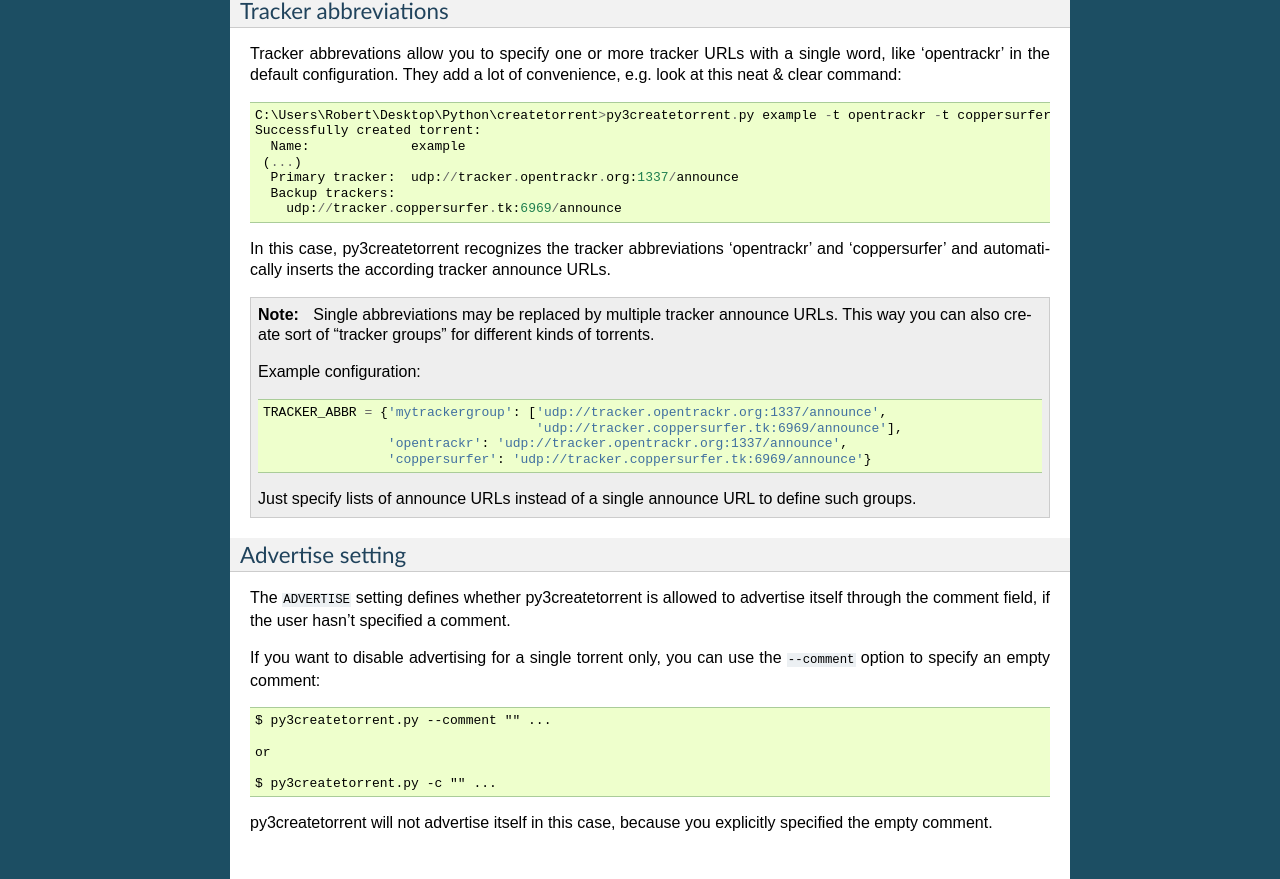
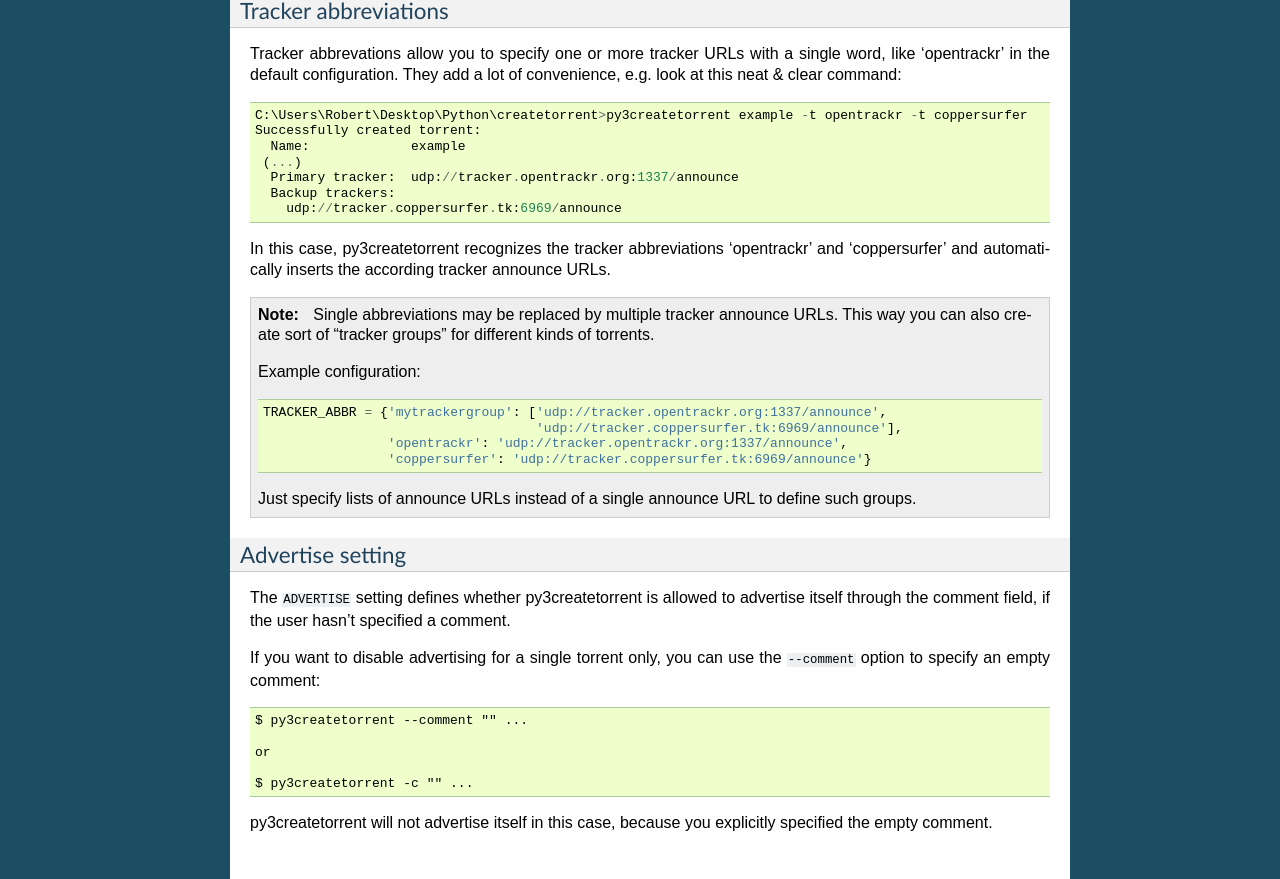
Before and after one commit to rsnitsch/py3createtorrent, a Sphinx documentation site: the page built from docs/source/user.rst, in a window 1280 px wide and 1400 px high, scrolled down 8465 px. Shown: the part 458-1337 px from the top of the window. Built offline with Sphinx 7.4.7, drawn with Linux system fonts in a browser that asks for light colours; some of the changed text lies outside the part shown.

```diff
--- a/docs/source/user.rst
+++ b/docs/source/user.rst
@@ -127,19 +127,19 @@ Specifying trackers (``-t``, ``--tracker``)
 
 One or multiple tracker URLs can be specified using the ``-t`` or ``--tracker`` switch. Single tracker example::
 
-    py3createtorrent.py -t udp://tracker.opentrackr.org:1337/announce my_data_folder/
+    py3createtorrent -t udp://tracker.opentrackr.org:1337/announce my_data_folder/
 
 This is equivalent to the short form using the :ref:`tracker abbreviation <tracker_abbreviations>` for opentrackr.org::
 
-    py3createtorrent.py -t opentrackr my_data_folder/
+    py3createtorrent -t opentrackr my_data_folder/
 
 For multiple trackers, just use ``-t`` repeatedly. Multiple tracker example::
 
-    py3createtorrent.py -t udp://tracker.opentrackr.org:1337/announce -t udp://tracker.coppersurfer.tk:6969/announce -t udp://tracker.cyberia.is:6969/announce my_data_folder/
+    py3createtorrent -t udp://tracker.opentrackr.org:1337/announce -t udp://tracker.coppersurfer.tk:6969/announce -t udp://tracker.cyberia.is:6969/announce my_data_folder/
 
 This is equivalent to the short form using the tracker abbreviations::
 
-    py3createtorrent.py -t opentrackr -t coppersurfer -t cyberia my_data_folder/
+    py3createtorrent -t opentrackr -t coppersurfer -t cyberia my_data_folder/
 
 .. automatically_add_best_trackers:
 
@@ -167,7 +167,7 @@ to specify multiple DHT bootstrap nodes.
 
 Example::
 
-    py3createtorrent.py --node router.bittorrent.com,8991 --node second.node.com,1337 my_data_folder/
+    py3createtorrent --node router.bittorrent.com,8991 --node second.node.com,1337 my_data_folder/
 
 It is recommended to specify some DHT bootstrap nodes for trackerless torrents.
 
@@ -354,11 +354,11 @@ Example 1 - from directory, no options, default behaviour
 
 **Command**::
 
-   C:\Users\Robert\Desktop\Python\createtorrent>py3createtorrent.py example -t udp://tracker.opentrackr.org:1337/announce
+   C:\Users\Robert\Desktop\Python\createtorrent>py3createtorrent example -t udp://tracker.opentrackr.org:1337/announce
 
 Alternative, equivalent command using a tracker abbreviation for convenience::
 
-   C:\Users\Robert\Desktop\Python\createtorrent>py3createtorrent.py example -t opentrackr
+   C:\Users\Robert\Desktop\Python\createtorrent>py3createtorrent example -t opentrackr
 
 **Effect**:
 Creates example.torrent inside the current directory.
@@ -380,7 +380,7 @@ Example 2 - from directory, excluding subfolders
 
 **Command**::
 
-   C:\Users\Robert\Desktop\Python\createtorrent>py3createtorrent.py -e example\subfolder example -t udp://tracker.opentrackr.org:1337/announce
+   C:\Users\Robert\Desktop\Python\createtorrent>py3createtorrent -e example\subfolder example -t udp://tracker.opentrackr.org:1337/announce
 
 **Effect**:
 Creates example.torrent inside the current directory. example\subfolder has
@@ -389,7 +389,7 @@ been excluded.
 .. tip::
    Of course you can exclude multiple subfolders, e.g.::
 
-      py3createtorrent.py -e exclusion1 -e exclusion2 yourfolder -t tracker-url
+      py3createtorrent -e exclusion1 -e exclusion2 yourfolder -t tracker-url
 
 In µTorrent it will look like this:
 
@@ -400,13 +400,13 @@ Example 3 - from directory, excluding files
 
 **Command**::
 
-   C:\Users\Robert\Desktop\Python\createtorrent>py3createtorrent.py -e example\anotherimage.jpg -e example\subfolder\10_more_minutes_please.JPG example -t udp://tracker.opentrackr.org:1337/announce
+   C:\Users\Robert\Desktop\Python\createtorrent>py3createtorrent -e example\anotherimage.jpg -e example\subfolder\10_more_minutes_please.JPG example -t udp://tracker.opentrackr.org:1337/announce
 
 Alternative, equivalent command using **regular expressions** instead of
 specifying each jpg seperately (also using a tracker abbreviation to make it
 even shorter)::
 
-   C:\Users\Robert\Desktop\Python\createtorrent>py3createtorrent.py --exclude-pattern "(jpg|JPG)$" example -t opentrackr
+   C:\Users\Robert\Desktop\Python\createtorrent>py3createtorrent --exclude-pattern "(jpg|JPG)$" example -t opentrackr
 
 **Effect**:
 Creates example.torrent inside the current directory. example\anotherimage.jpg
@@ -444,7 +444,7 @@ Tracker abbrevations allow you to specify one or more tracker URLs with a single
 word, like 'opentrackr' in the default configuration. They add a lot of convenience,
 e.g. look at this neat & clear command::
 
-   C:\Users\Robert\Desktop\Python\createtorrent>py3createtorrent.py example -t opentrackr -t coppersurfer
+   C:\Users\Robert\Desktop\Python\createtorrent>py3createtorrent example -t opentrackr -t coppersurfer
    Successfully created torrent:
      Name:             example
     (...)
@@ -480,11 +480,11 @@ itself through the comment field, if the user hasn't specified a comment.
 If you want to disable advertising for a single torrent only, you can use the
 ``--comment`` option to specify an empty comment::
 
-   $ py3createtorrent.py --comment "" ...
+   $ py3createtorrent --comment "" ...
 
    or
 
-   $ py3createtorrent.py -c "" ...
+   $ py3createtorrent -c "" ...
 
 py3createtorrent will not advertise itself in this case, because you explicitly
 specified the empty comment.
```
